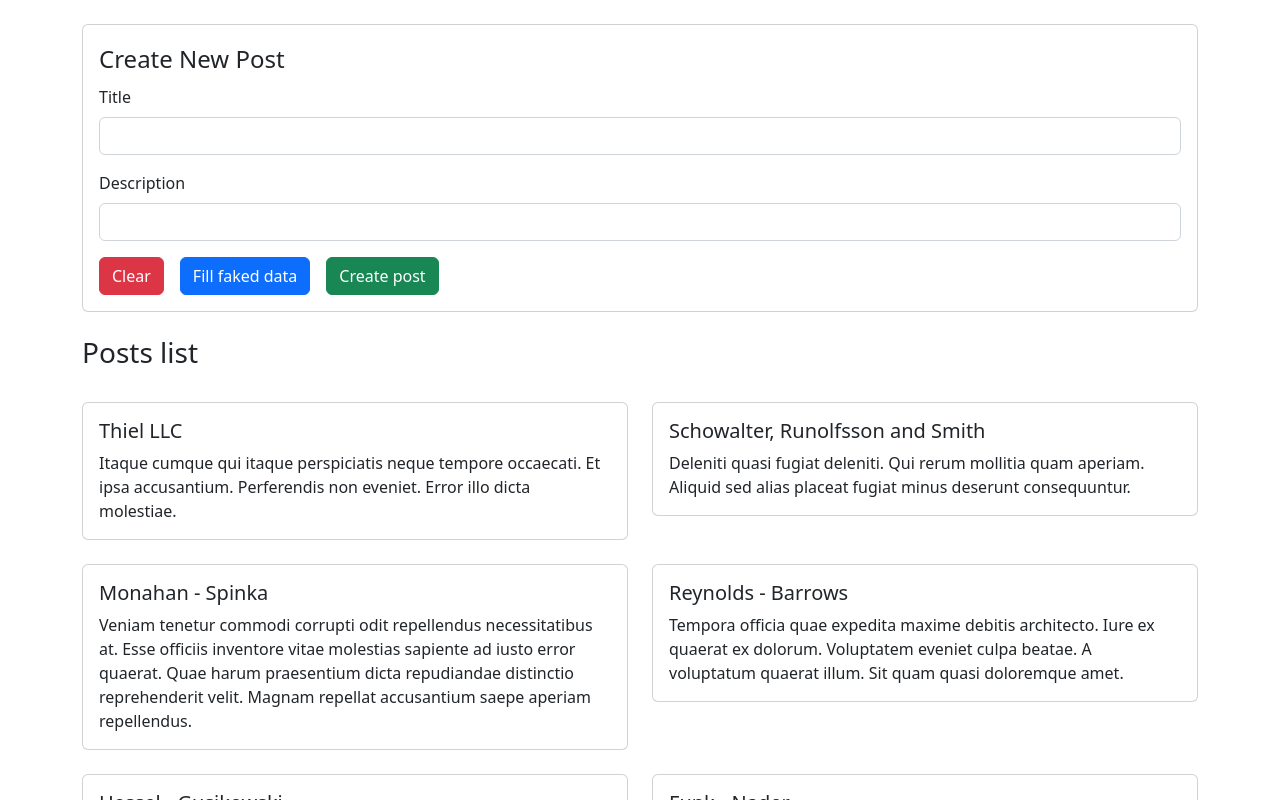
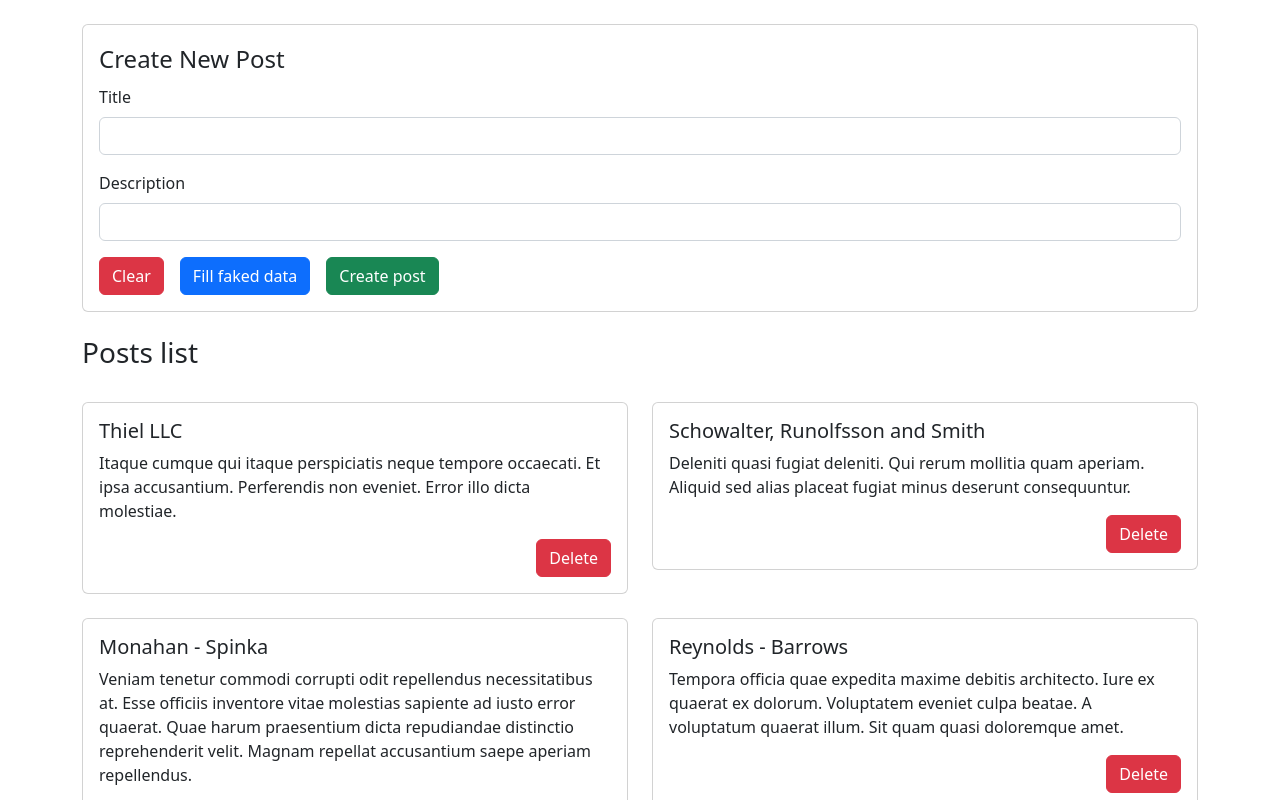
Before and after one commit to Cybersable/app, a Vue app: page / in a window 1280 px wide. Shown: the top 800 px of the page. Built offline with nearby package versions, Linux system fonts and the light colour scheme; the HTML template or start-up script is replaced by a standard one.

Commit message:
Add post deleting

```diff
--- a/src/components/post/PostItem.vue
+++ b/src/components/post/PostItem.vue
@@ -3,6 +3,11 @@
     <div class="card-body">
       <h5 class="card-title">{{ post.title }}</h5>
       <p class="card-text">{{ post.body }}</p>
+      <div class="d-flex justify-content-end">
+        <button class="btn btn-danger" @click="deletePost">
+          Delete
+        </button>
+      </div>
     </div>
   </div>
 </template>
@@ -14,6 +19,11 @@ export default {
       type: Object,
       required: true
     }
+  },
+  methods: {
+    deletePost() {
+      this.$emit('deletePost', this.post)
+    }
   }
 }
 </script>
--- a/src/components/post/PostList.vue
+++ b/src/components/post/PostList.vue
@@ -2,8 +2,8 @@
   <div class="my-4">
     <h3>Posts list</h3>
     <div class="row row-cols-1 row-cols-md-2 g-4 pt-4 pb-4">
-      <div class="col" v-for="post in posts">
-        <PostItem :post="post" />
+      <div class="col" v-for="post in posts" :key="post.id">
+        <PostItem :post="post" @deletePost="$emit('deletePost', post)" />
       </div>
     </div>
   </div>
--- a/src/pages/PostsPage.vue
+++ b/src/pages/PostsPage.vue
@@ -3,7 +3,7 @@
     :createFakePost="createFakePost"
     @addNewPost="addNewPost"
   />
-  <PostList :posts="posts"/>
+  <PostList :posts="posts" @deletePost="deletePost"/>
 </template>
 
 <script>
@@ -38,6 +38,9 @@ export default {
     },
     addNewPost(newPost) {
       this.posts.push({...newPost})
+    },
+    deletePost(post) {
+      this.posts = this.posts.filter(p => p.id !== post.id)
     }
   },
   mounted() {
```
